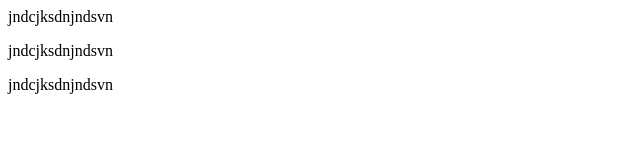
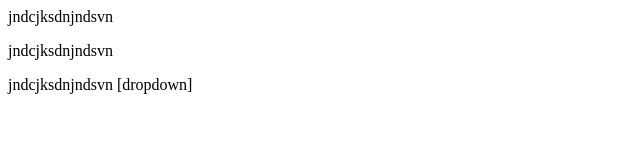
Before and after one commit to Parimal108/localrepo, a plain HTML site: page index.html in a window 1280 px wide. Shown: the whole page, without its empty margins (0-640 px from the left). Drawn offline with Linux system fonts and the light colour scheme.

Commit message:
dropdown

```diff
--- a/index.html
+++ b/index.html
@@ -1,3 +1,3 @@
 <p>jndcjksdnjndsvn</p>
 <p>jndcjksdnjndsvn</p>
-<p>jndcjksdnjndsvn</p>
+<p>jndcjksdnjndsvn [dropdown]</p>
```
